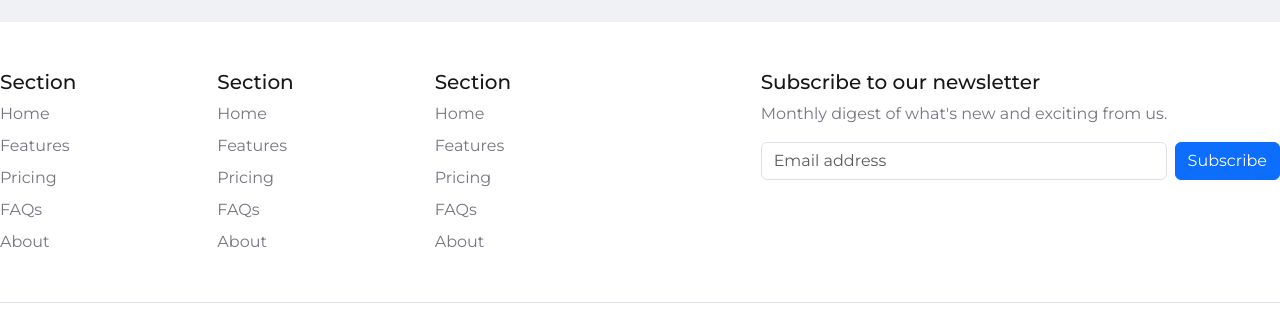
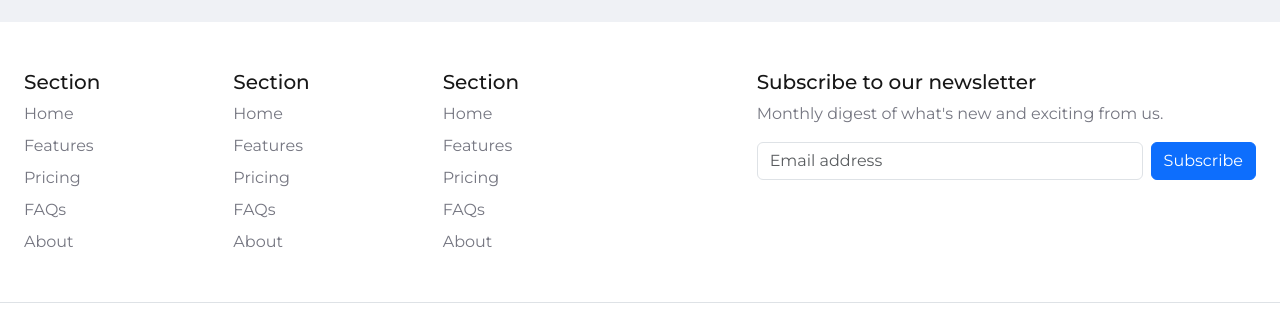
Before and after one commit to MarcheseLeo/Epicode-M5W1D4, a React (Vite) app: page / in a window 1280 px wide. Shown: the part 2467-2795 px from the top of the page. Built offline with nearby package versions, Linux system fonts and the light colour scheme.

Commit message:
fixing footer

```diff
--- a/src/components/myFooter/MyFooter.jsx
+++ b/src/components/myFooter/MyFooter.jsx
@@ -6,7 +6,7 @@ export const MyFooter = () => {
     const {computedTheme} = useContext(ThemeContext)
     return (
         <footer className={`py-5 ${computedTheme}`}>
-            <div className="row">
+            <div className="row px-4">
                 <div className="col-6 col-md-2 mb-3">
                     <h5>Section</h5>
                     <ul className="nav flex-column">
```
